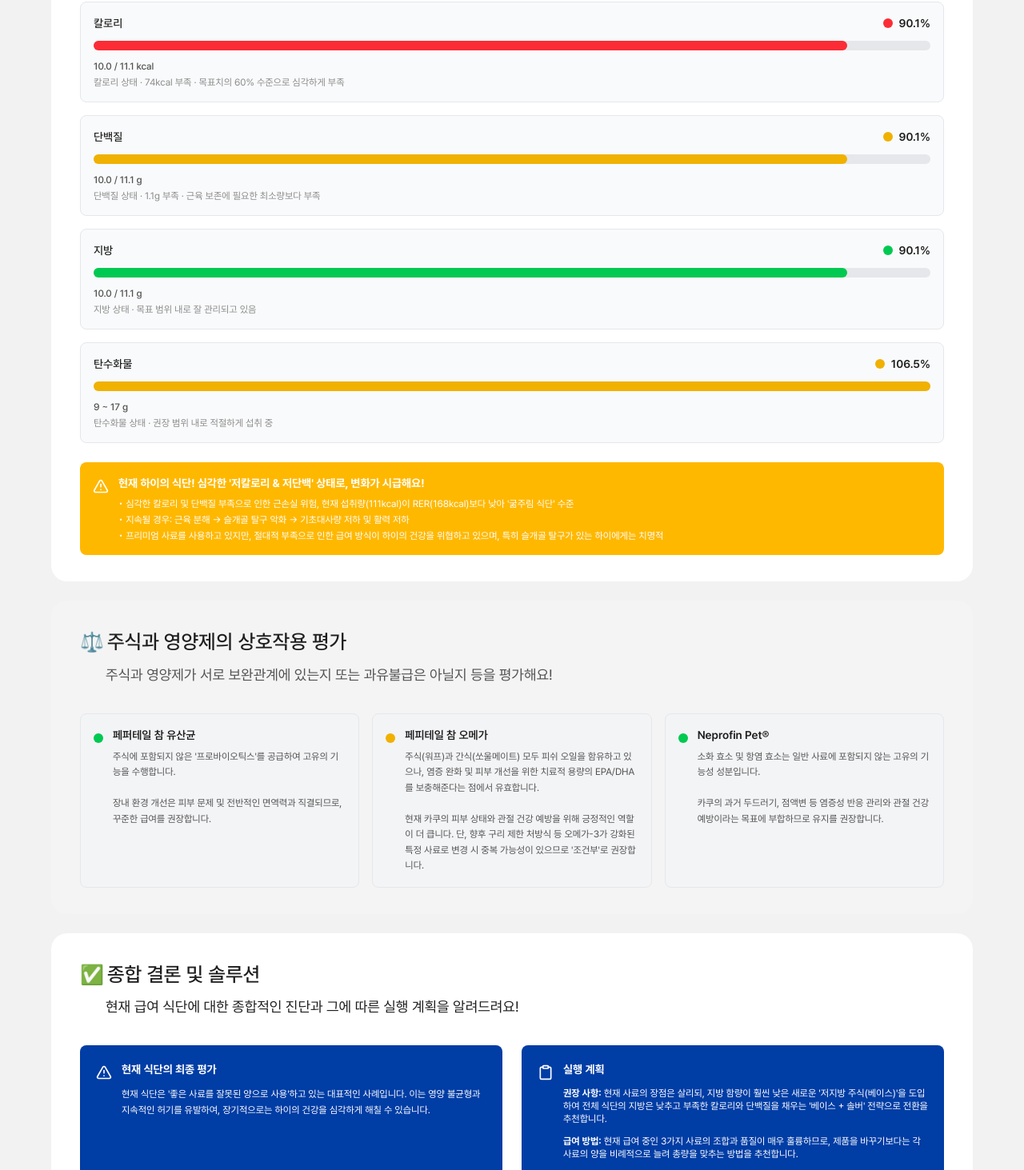
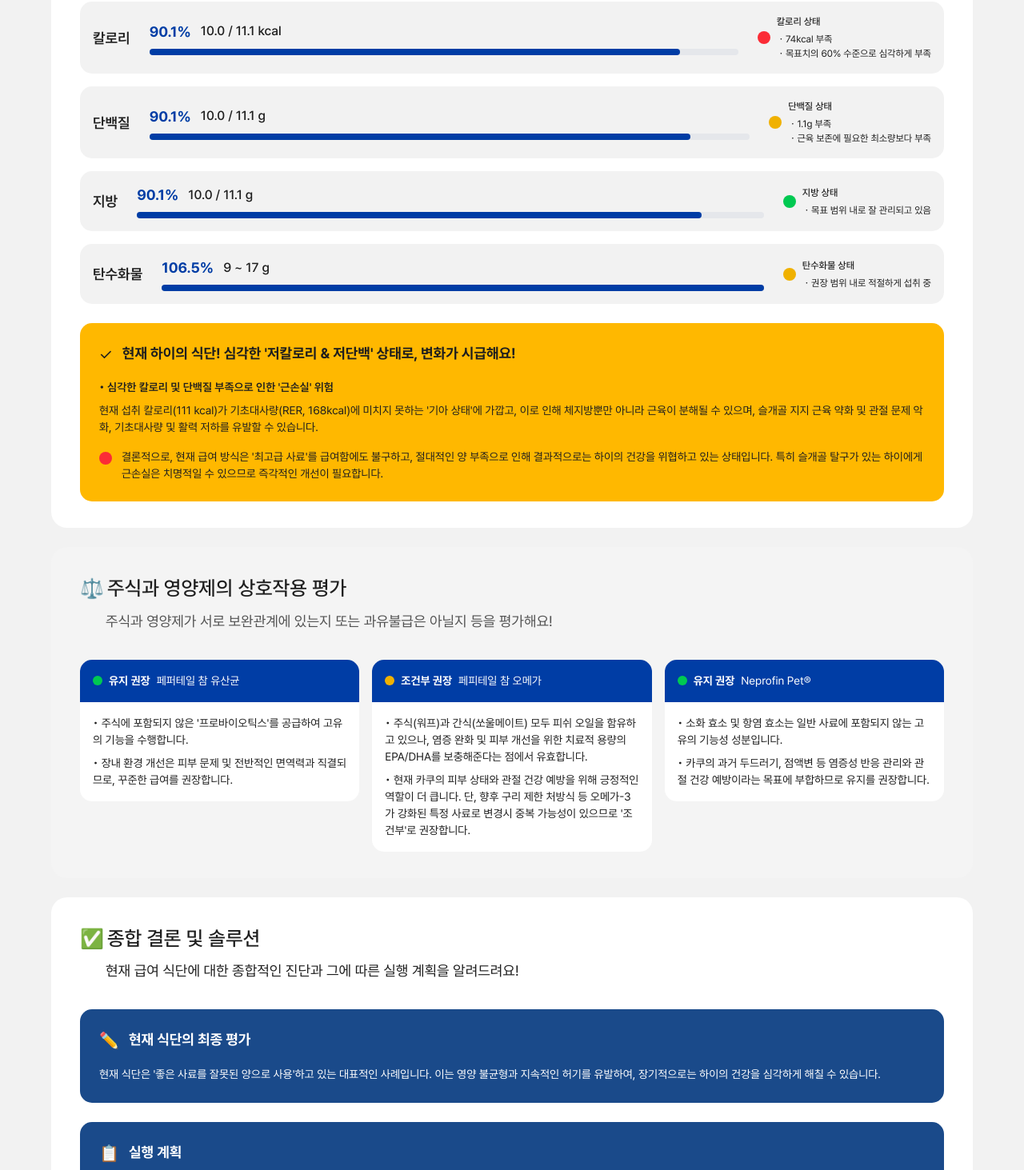
Before and after one commit to SeokHoChoi/test-jelly-univ-fe, a Next.js app: page /brief-report in a window 1280 px wide. Shown: the part 6275-7738 px from the top of the page at 80% size. Built offline with nearby package versions, Linux system fonts and the light colour scheme.

Commit message:
feat: 리포트 > 하단 남은카드 세개 임시구현

```diff
--- a/src/components/brief-report/DetailedDietReport.tsx
+++ b/src/components/brief-report/DetailedDietReport.tsx
@@ -485,44 +485,165 @@ const DetailedDietReport = ({
             subtitle="위에서 분석한 현재와 권장 칼로리 및 주요 영양소를 비교 분석해 현재 식단이 어떤 상태인지 더 자세히 파악해요!"
           />
           <div className="mt-[35px]">
+            {/* 주요 영양소 섭취량 비교 섹션 */}
+            <div className="flex flex-col gap-4 mb-6">
+              {/* 칼로리 */}
+              <div className="bg-[#F2F2F2] rounded-[15px] p-4">
+                <div className="flex items-center gap-6">
+                  {/* 왼쪽: 제목 */}
+                  <div className="flex-shrink-0">
+                    <h3 className="text-[#1E1E1E] font-semibold text-[18px]">칼로리</h3>
+                  </div>
 
-            <div className="space-y-4 mb-6">
-              {comparisonData.map((item, index) => (
-                <div key={index} className="bg-gray-50 border border-gray-200 rounded-lg p-4">
-                  <div className="flex items-center justify-between mb-3">
-                    <span className="text-sm font-medium text-[#1E1E1E]">{item.name}</span>
-                    <div className="flex items-center gap-2">
-                      <div className={`w-3 h-3 rounded-full ${getStatusColor(item.status)}`}></div>
-                      <span className="text-sm font-semibold text-[#1E1E1E]">{item.percentage}%</span>
+                  {/* 중앙: 수치 + 그래프 */}
+                  <div className="flex-1">
+                    <div className="flex items-center gap-3 mb-2">
+                      <span className="text-[#003DA5] font-bold text-[18px]">90.1%</span>
+                      <div className="text-[#1E1E1E] text-[16px] font-medium">
+                        <span>10.0</span>
+                        <span className="mx-1">/</span>
+                        <span>11.1</span>
+                        <span className="ml-1">kcal</span>
+                      </div>
+                    </div>
+                    <div className="w-full bg-gray-200 rounded-full h-2">
+                      <div className="bg-[#003DA5] h-2 rounded-full" style={{ width: '90.1%' }}></div>
                     </div>
                   </div>
-                  <div className="w-full bg-gray-200 rounded-full h-3 mb-3">
-                    <div
-                      className={`h-3 rounded-full ${getStatusColor(item.status)}`}
-                      style={{ width: `${Math.min(item.percentage, 100)}%` }}
-                    ></div>
-                  </div>
-                  <div className="space-y-1">
-                    <p className="text-xs text-[#525252] font-medium">{item.description}</p>
-                    <p className="text-xs text-[#8B8B8B]">{item.detail}</p>
+
+                  {/* 오른쪽: 상태 */}
+                  <div className="flex-shrink-0 flex items-center gap-2">
+                    <div className="w-4 h-4 bg-red-500 rounded-full"></div>
+                    <div className="text-[#1E1E1E] text-[12px]">
+                      <p className="font-medium mb-1">칼로리 상태</p>
+                      <p>・74kcal 부족</p>
+                      <p>・목표치의 60% 수준으로 심각하게 부족</p>
+                    </div>
                   </div>
                 </div>
-              ))}
+              </div>
+
+              {/* 단백질 */}
+              <div className="bg-[#F2F2F2] rounded-[15px] p-4">
+                <div className="flex items-center gap-6">
+                  {/* 왼쪽: 제목 */}
+                  <div className="flex-shrink-0">
+                    <h3 className="text-[#1E1E1E] font-semibold text-[18px]">단백질</h3>
+                  </div>
+
+                  {/* 중앙: 수치 + 그래프 */}
+                  <div className="flex-1">
+                    <div className="flex items-center gap-3 mb-2">
+                      <span className="text-[#003DA5] font-bold text-[18px]">90.1%</span>
+                      <div className="text-[#1E1E1E] text-[16px] font-medium">
+                        <span>10.0</span>
+                        <span className="mx-1">/</span>
+                        <span>11.1</span>
+                        <span className="ml-1">g</span>
+                      </div>
+                    </div>
+                    <div className="w-full bg-gray-200 rounded-full h-2">
+                      <div className="bg-[#003DA5] h-2 rounded-full" style={{ width: '90.1%' }}></div>
+                    </div>
+                  </div>
+
+                  {/* 오른쪽: 상태 */}
+                  <div className="flex-shrink-0 flex items-center gap-2">
+                    <div className="w-4 h-4 bg-yellow-500 rounded-full"></div>
+                    <div className="text-[#1E1E1E] text-[12px]">
+                      <p className="font-medium mb-1">단백질 상태</p>
+                      <p>・1.1g 부족</p>
+                      <p>・근육 보존에 필요한 최소량보다 부족</p>
+                    </div>
+                  </div>
+                </div>
+              </div>
+
+              {/* 지방 */}
+              <div className="bg-[#F2F2F2] rounded-[15px] p-4">
+                <div className="flex items-center gap-6">
+                  {/* 왼쪽: 제목 */}
+                  <div className="flex-shrink-0">
+                    <h3 className="text-[#1E1E1E] font-semibold text-[18px]">지방</h3>
+                  </div>
+
+                  {/* 중앙: 수치 + 그래프 */}
+                  <div className="flex-1">
+                    <div className="flex items-center gap-3 mb-2">
+                      <span className="text-[#003DA5] font-bold text-[18px]">90.1%</span>
+                      <div className="text-[#1E1E1E] text-[16px] font-medium">
+                        <span>10.0</span>
+                        <span className="mx-1">/</span>
+                        <span>11.1</span>
+                        <span className="ml-1">g</span>
+                      </div>
+                    </div>
+                    <div className="w-full bg-gray-200 rounded-full h-2">
+                      <div className="bg-[#003DA5] h-2 rounded-full" style={{ width: '90.1%' }}></div>
+                    </div>
+                  </div>
+
+                  {/* 오른쪽: 상태 */}
+                  <div className="flex-shrink-0 flex items-center gap-2">
+                    <div className="w-4 h-4 bg-green-500 rounded-full"></div>
+                    <div className="text-[#1E1E1E] text-[12px]">
+                      <p className="font-medium mb-1">지방 상태</p>
+                      <p>・목표 범위 내로 잘 관리되고 있음</p>
+                    </div>
+                  </div>
+                </div>
+              </div>
+
+              {/* 탄수화물 */}
+              <div className="bg-[#F2F2F2] rounded-[15px] p-4">
+                <div className="flex items-center gap-6">
+                  {/* 왼쪽: 제목 */}
+                  <div className="flex-shrink-0">
+                    <h3 className="text-[#1E1E1E] font-semibold text-[18px]">탄수화물</h3>
+                  </div>
+
+                  {/* 중앙: 수치 + 그래프 */}
+                  <div className="flex-1">
+                    <div className="flex items-center gap-3 mb-2">
+                      <span className="text-[#003DA5] font-bold text-[18px]">106.5%</span>
+                      <div className="text-[#1E1E1E] text-[16px] font-medium">
+                        <span>9</span>
+                        <span className="mx-1">~</span>
+                        <span>17</span>
+                        <span className="ml-1">g</span>
+                      </div>
+                    </div>
+                    <div className="w-full bg-gray-200 rounded-full h-2">
+                      <div className="bg-[#003DA5] h-2 rounded-full" style={{ width: '100%' }}></div>
+                    </div>
+                  </div>
+
+                  {/* 오른쪽: 상태 */}
+                  <div className="flex-shrink-0 flex items-center gap-2">
+                    <div className="w-4 h-4 bg-yellow-500 rounded-full"></div>
+                    <div className="text-[#1E1E1E] text-[12px]">
+                      <p className="font-medium mb-1">탄수화물 상태</p>
+                      <p>・권장 범위 내로 적절하게 섭취 중</p>
+                    </div>
+                  </div>
+                </div>
+              </div>
             </div>
 
-            {/* 긴급 알림 박스 - 비교 분석 카드 안에 포함 */}
-            <div className="bg-[#FFB800] rounded-lg p-4">
-              <div className="flex items-start gap-3">
-                <AlertTriangle className="w-5 h-5 text-white mt-1 flex-shrink-0" />
+            {/* 식단 평가 및 개선 권고 섹션 */}
+            <div className="bg-[#FFB800] rounded-[15px] p-6">
+              <div className="flex items-start gap-3 mb-4">
+                <span className="text-[#1E1E1E] text-[20px]">✓</span>
+                <h3 className="text-[#1E1E1E] font-bold text-[18px]">현재 하이의 식단! 심각한 '저칼로리 & 저단백' 상태로, 변화가 시급해요!</h3>
+              </div>
+              <div className="space-y-4 text-[#1E1E1E] text-[14px]">
                 <div>
-                  <h3 className="text-sm font-bold text-white mb-2">
-                    현재 {petInfo.name}의 식단! 심각한 &apos;저칼로리 & 저단백&apos; 상태로, 변화가 시급해요!
-                  </h3>
-                  <ul className="space-y-1 text-xs text-white">
-                    <li>• 심각한 칼로리 및 단백질 부족으로 인한 근손실 위험, 현재 섭취량(111kcal)이 RER(168kcal)보다 낮아 &apos;굶주림 식단&apos; 수준</li>
-                    <li>• 지속될 경우: 근육 분해 → 슬개골 탈구 악화 → 기초대사량 저하 및 활력 저하</li>
-                    <li>• 프리미엄 사료를 사용하고 있지만, 절대적 부족으로 인한 급여 방식이 {petInfo.name}의 건강을 위협하고 있으며, 특히 슬개골 탈구가 있는 {petInfo.name}에게는 치명적</li>
-                  </ul>
+                  <p className="font-semibold mb-2">• 심각한 칼로리 및 단백질 부족으로 인한 '근손실' 위험</p>
+                  <p>현재 섭취 칼로리(111 kcal)가 기초대사량(RER, 168kcal)에 미치지 못하는 '기아 상태'에 가깝고, 이로 인해 체지방뿐만 아니라 근육이 분해될 수 있으며, 슬개골 지지 근육 약화 및 관절 문제 악화, 기초대사량 및 활력 저하를 유발할 수 있습니다.</p>
+                </div>
+                <div className="flex items-start gap-3">
+                  <div className="w-4 h-4 bg-red-500 rounded-full mt-1 flex-shrink-0"></div>
+                  <p>결론적으로, 현재 급여 방식은 '최고급 사료'를 급여함에도 불구하고, 절대적인 양 부족으로 인해 결과적으로는 하이의 건강을 위협하고 있는 상태입니다. 특히 슬개골 탈구가 있는 하이에게 근손실은 치명적일 수 있으므로 즉각적인 개선이 필요합니다.</p>
                 </div>
               </div>
             </div>
@@ -538,19 +659,57 @@ const DetailedDietReport = ({
             subtitleColor="#525252"
           />
           <div className="mt-[35px]">
-            <div className="grid grid-cols-1 md:grid-cols-3 gap-4">
-              {supplements.map((supplement, index) => (
-                <div key={index} className="bg-gray-100 border border-gray-200 rounded-lg p-4">
-                  <div className="flex items-start gap-3">
-                    <div className={`w-3 h-3 rounded-full ${supplement.status === 'maintenance' ? 'bg-green-500' : 'bg-yellow-500'
-                      } mt-2 flex-shrink-0`}></div>
-                    <div>
-                      <h4 className="text-sm font-semibold text-[#1E1E1E] mb-2">{supplement.name}</h4>
-                      <p className="text-xs text-[#525252] leading-relaxed whitespace-pre-line">{supplement.description}</p>
-                    </div>
+            <div className="flex flex-col lg:flex-row gap-4">
+              {/* 페퍼테일 참 유산균 */}
+              <div className="flex-1">
+                <div className="bg-[#003DA5] rounded-t-[15px] p-4">
+                  <div className="flex items-center gap-2">
+                    <div className="w-3 h-3 bg-green-500 rounded-full"></div>
+                    <span className="text-white font-bold text-[14px]">유지 권장</span>
+                    <span className="text-white text-[14px]">페퍼테일 참 유산균</span>
                   </div>
                 </div>
-              ))}
+                <div className="bg-white rounded-b-[15px] p-4">
+                  <ul className="space-y-2 text-[#1E1E1E] text-[14px]">
+                    <li>• 주식에 포함되지 않은 '프로바이오틱스'를 공급하여 고유의 기능을 수행합니다.</li>
+                    <li>• 장내 환경 개선은 피부 문제 및 전반적인 면역력과 직결되므로, 꾸준한 급여를 권장합니다.</li>
+                  </ul>
+                </div>
+              </div>
+
+              {/* 페피테일 참 오메가 */}
+              <div className="flex-1">
+                <div className="bg-[#003DA5] rounded-t-[15px] p-4">
+                  <div className="flex items-center gap-2">
+                    <div className="w-3 h-3 bg-yellow-500 rounded-full"></div>
+                    <span className="text-white font-bold text-[14px]">조건부 권장</span>
+                    <span className="text-white text-[14px]">페피테일 참 오메가</span>
+                  </div>
+                </div>
+                <div className="bg-white rounded-b-[15px] p-4">
+                  <ul className="space-y-2 text-[#1E1E1E] text-[14px]">
+                    <li>• 주식(워프)과 간식(쏘울메이트) 모두 피쉬 오일을 함유하고 있으나, 염증 완화 및 피부 개선을 위한 치료적 용량의 EPA/DHA를 보충해준다는 점에서 유효합니다.</li>
+                    <li>• 현재 카쿠의 피부 상태와 관절 건강 예방을 위해 긍정적인 역할이 더 큽니다. 단, 향후 구리 제한 처방식 등 오메가-3가 강화된 특정 사료로 변경시 중복 가능성이 있으므로 '조건부'로 권장합니다.</li>
+                  </ul>
+                </div>
+              </div>
+
+              {/* Neprofin Pet® */}
+              <div className="flex-1">
+                <div className="bg-[#003DA5] rounded-t-[15px] p-4">
+                  <div className="flex items-center gap-2">
+                    <div className="w-3 h-3 bg-green-500 rounded-full"></div>
+                    <span className="text-white font-bold text-[14px]">유지 권장</span>
+                    <span className="text-white text-[14px]">Neprofin Pet®</span>
+                  </div>
+                </div>
+                <div className="bg-white rounded-b-[15px] p-4">
+                  <ul className="space-y-2 text-[#1E1E1E] text-[14px]">
+                    <li>• 소화 효소 및 항염 효소는 일반 사료에 포함되지 않는 고유의 기능성 성분입니다.</li>
+                    <li>• 카쿠의 과거 두드러기, 점액변 등 염증성 반응 관리와 관절 건강 예방이라는 목표에 부합하므로 유지를 권장합니다.</li>
+                  </ul>
+                </div>
+              </div>
             </div>
           </div>
         </ReportCard>
@@ -564,36 +723,38 @@ const DetailedDietReport = ({
             subtitleColor="#1E1E1E"
           />
           <div className="mt-[35px]">
-
-            <div className="grid grid-cols-1 md:grid-cols-2 gap-6">
-              {/* 왼쪽: 현재 식단의 최종 평가 */}
-              <div className="bg-[#003DA5] rounded-lg p-5">
-                <div className="flex items-start gap-3">
-                  <AlertTriangle className="w-5 h-5 text-white mt-1 flex-shrink-0" />
-                  <div>
-                    <h4 className="text-sm font-bold text-white mb-3">현재 식단의 최종 평가</h4>
-                    <p className="text-xs text-white leading-relaxed">
-                      현재 식단은 &apos;좋은 사료를 잘못된 양으로 사용&apos;하고 있는 대표적인 사례입니다.
-                      이는 영양 불균형과 지속적인 허기를 유발하여, 장기적으로는 {petInfo.name}의 건강을 심각하게 해칠 수 있습니다.
-                    </p>
-                  </div>
+            <div className="space-y-6">
+              {/* 현재 식단의 최종 평가 */}
+              <div className="bg-[#1A4A8A] rounded-[15px] p-6">
+                <div className="flex items-start gap-3 mb-4">
+                  <span className="text-white text-[20px]">✏️</span>
+                  <h3 className="text-white font-bold text-[18px]">현재 식단의 최종 평가</h3>
                 </div>
+                <p className="text-white text-[14px] leading-relaxed">
+                  현재 식단은 '좋은 사료를 잘못된 양으로 사용'하고 있는 대표적인 사례입니다. 이는 영양 불균형과 지속적인 허기를 유발하여, 장기적으로는 하이의 건강을 심각하게 해칠 수 있습니다.
+                </p>
               </div>
 
-              {/* 오른쪽: 실행 계획 */}
-              <div className="bg-[#003DA5] rounded-lg p-5">
-                <div className="flex items-start gap-3">
-                  <Clipboard className="w-5 h-5 text-white mt-1 flex-shrink-0" />
-                  <div>
-                    <h4 className="text-sm font-bold text-white mb-3">실행 계획</h4>
-                    <ul className="space-y-3 text-xs text-white">
-                      <li><strong>권장 사항:</strong> 현재 사료의 장점은 살리되, 지방 함량이 훨씬 낮은 새로운 &apos;저지방 주식(베이스)&apos;을 도입하여 전체 식단의 지방은 낮추고 부족한 칼로리와 단백질을 채우는 &apos;베이스 + 솔버&apos; 전략으로 전환을 추천합니다.</li>
-                      <li><strong>급여 방법:</strong> 현재 급여 중인 3가지 사료의 조합과 품질이 매우 훌륭하므로, 제품을 바꾸기보다는 각 사료의 양을 비례적으로 늘려 총량을 맞추는 방법을 추천합니다.</li>
-                      <li><strong>제한사항:</strong> 정확한 칼로리 관리를 위해, 새로운 식단에 적응하는 동안에는 별도의 간식 급여를 제한하거나, 급여 시 하루 목표 칼로리의 10%를 넘지 않도록 엄격히 관리해야 합니다.</li>
-                      <li><strong>장기 모니터링:</strong> 식단 변경 후 2~4주 간격으로 체중을 측정하고, BCS를 다시 확인하여 체중이 급격히 늘지 않고 3.2kg을 잘 유지하는지 모니터링해야 합니다.</li>
-                    </ul>
-                  </div>
+              {/* 실행 계획 */}
+              <div className="bg-[#1A4A8A] rounded-[15px] p-6">
+                <div className="flex items-start gap-3 mb-4">
+                  <span className="text-white text-[20px]">📋</span>
+                  <h3 className="text-white font-bold text-[18px]">실행 계획</h3>
                 </div>
+                <ul className="space-y-4 text-white text-[14px]">
+                  <li>
+                    <span className="font-bold">권장 사항:</span> 현재 사료의 장점은 살리되, 지방 함량이 훨씬 낮은 새로운 '저지방 주식(베이스)'을 도입하여 전체 식단의 지방은 낮추고 부족한 칼로리와 단백질을 채우는 '베이스 + 솔버' 전략으로 전환을 추천합니다.
+                  </li>
+                  <li>
+                    <span className="font-bold">급여 방법:</span> 현재 급여 중인 3가지 사료의 조합과 품질이 매우 훌륭하므로, 제품을 바꾸기보다는 각 사료의 양을 비례적으로 늘려 총량을 맞추는 방법을 추천합니다.
+                  </li>
+                  <li>
+                    <span className="font-bold">제한사항:</span> 정확한 칼로리 관리를 위해, 새로운 식단에 적응하는 동안에는 별도의 간식 급여를 제한하거나, 급여 시 하루 목표 칼로리의 10%를 넘지 않도록 엄격히 관리해야 합니다.
+                  </li>
+                  <li>
+                    <span className="font-bold">장기 모니터링:</span> 식단 변경 후 2~4주 간격으로 체중을 측정하고, BCS를 다시 확인하여 체중이 급격히 늘지 않고 3.2kg을 잘 유지하는지 모니터링해야 합니다.
+                  </li>
+                </ul>
               </div>
             </div>
           </div>
```
